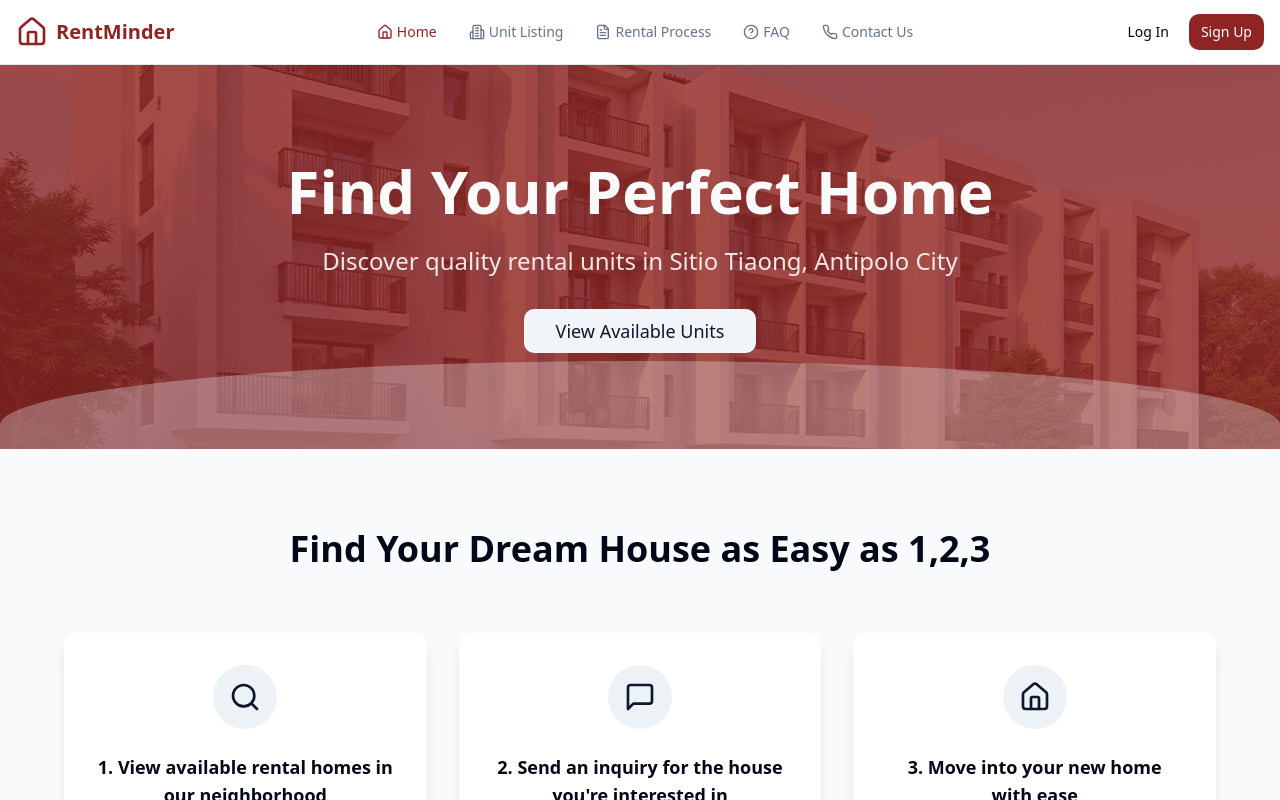
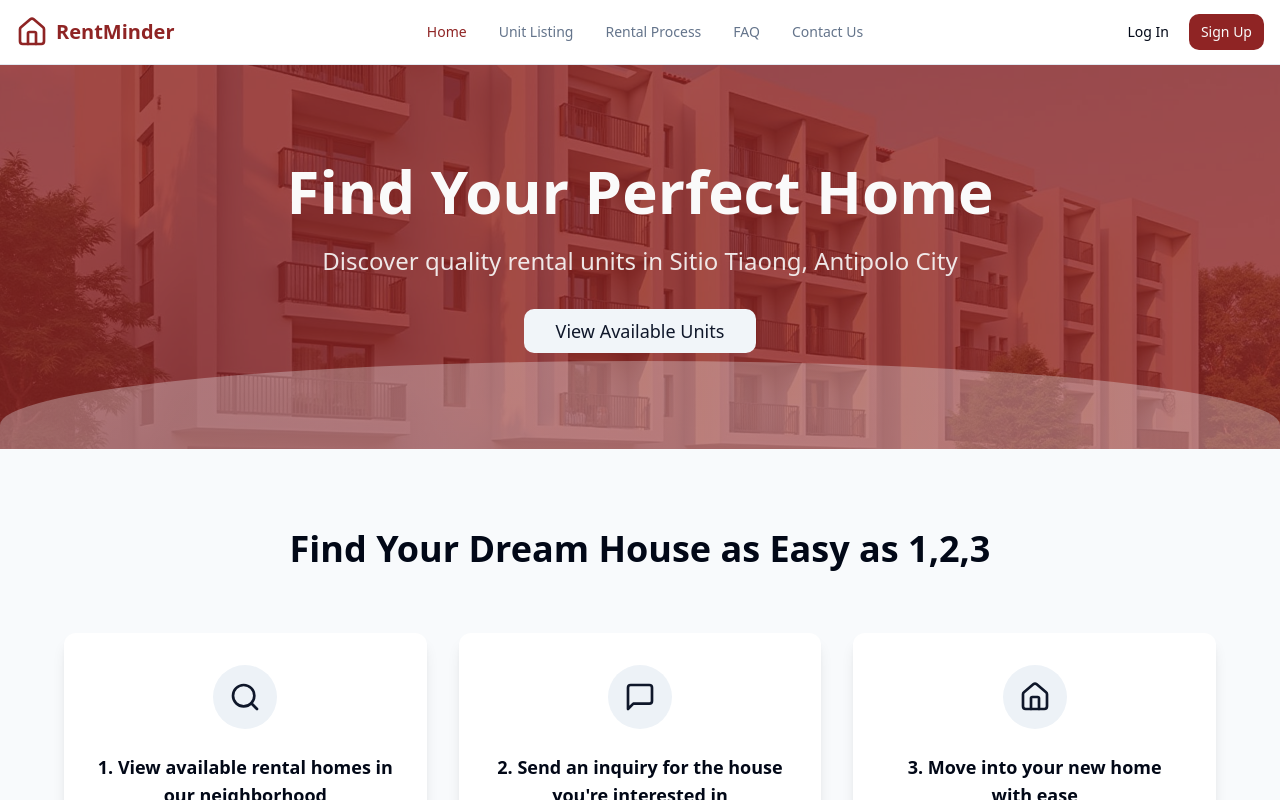
Before and after one commit to wilmadikfitmeow/rentmweb, a React (Vite) app: page / in a window 1280 px wide. Shown: the top 800 px of the page. Built offline with nearby package versions, Linux system fonts and the light colour scheme; the HTML template or start-up script is replaced by a standard one.

Commit message:
Remove nav bar icons

```diff
--- a/src/components/Header.tsx
+++ b/src/components/Header.tsx
@@ -26,17 +26,15 @@ const Header = () => {
           {/* Navigation */}
           <nav className="hidden md:flex items-center space-x-8">
             {navItems.map((item) => {
-              const Icon = item.icon;
               const isActive = location.pathname === item.href;
               return (
                 <Link
                   key={item.href}
                   to={item.href}
-                  className={`flex items-center space-x-1 text-sm font-medium transition-colors hover:text-primary ${
+                  className={`text-sm font-medium transition-colors hover:text-primary ${
                     isActive ? "text-primary" : "text-muted-foreground"
                   }`}
                 >
-                  <Icon className="h-4 w-4" />
                   <span>{item.label}</span>
                 </Link>
               );
```
